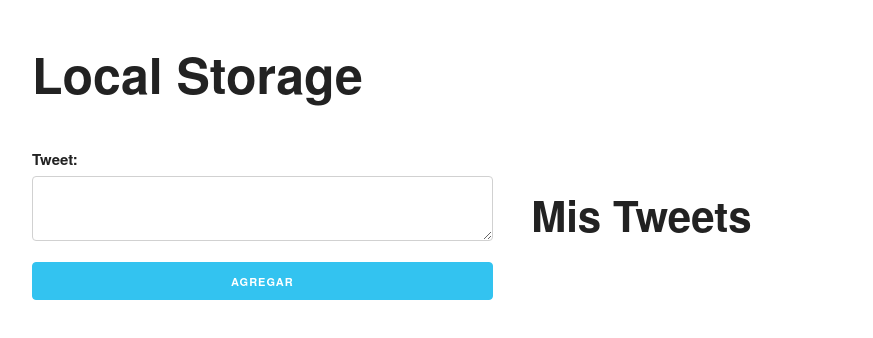
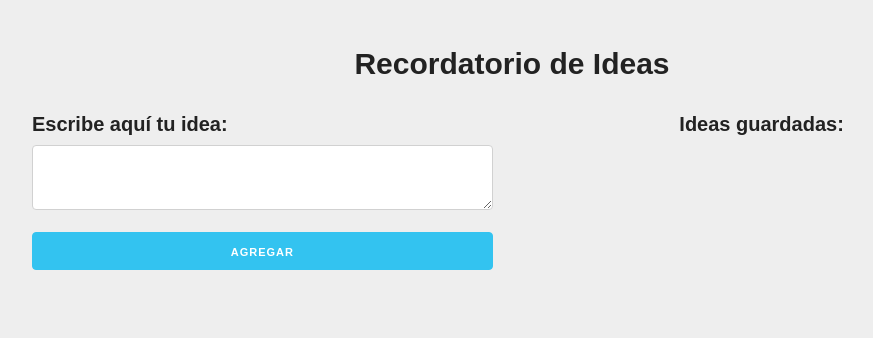
Before and after one commit to MateoBetancurB/ideasBlogs, a plain HTML site: page index.html in a window 1280 px wide. Shown: the whole page, without its empty margins (128-1001 px from the left). Drawn offline with Linux system fonts and the light colour scheme.

Commit message:
actualización html

```diff
--- a/app.js
+++ b/app.js
@@ -0,0 +1,5 @@
+//variables
+const btn = document.querySelector("#btn");
+const textArea = document.querySelector("#textArea");
+
+//eventos
--- a/index.html
+++ b/index.html
@@ -1,38 +1,42 @@
 <!DOCTYPE html>
 <html lang="en">
 	<head>
-    <meta charset="UTF-8">
-    <meta name="viewport" content="width=device-width, initial-scale=1.0">
-    <meta http-equiv="X-UA-Compatible" content="ie=edge">
-    <title>Document</title>
-    <link rel="stylesheet" href="css/normalize.css">
-    <link rel="stylesheet" href="css/skeleton.css">
-    <link rel="stylesheet" href="css/custom.css">
+		<meta charset="UTF-8" />
+		<meta name="viewport" content="width=device-width, initial-scale=1.0" />
+		<meta http-equiv="X-UA-Compatible" content="ie=edge" />
+		<title>Recordatorio Ideas para Blog</title>
+		<link rel="stylesheet" href="css/normalize.css" />
+		<link rel="stylesheet" href="css/skeleton.css" />
+		<link rel="stylesheet" href="css/styles.css" />
 	</head>
 	<body>
-
 		<div id="contenido">
 			<div class="container">
-
-            <h1>Local Storage</h1>
+				<h1>Recordatorio de Ideas</h1>
 				<div class="row">
 					<div class="six columns">
-                    <label for="tweet">Tweet:</label>
-                    <form  id="formulario">
-                            <label for="tweet"></label>
-                            <textarea id="tweet" class="u-full-width"></textarea>
-                            <input type="submit" class="button u-full-width button-primary" value="Agregar">
+						<label for="tweet">Escribe aquí tu idea:</label>
+						<form id="formulario">
+							<label for="textArea"></label>
+							<textarea id="textArea" class="u-full-width"></textarea>
+							<input
+								id="btn"
+								type="submit"
+								class="button u-full-width button-primary"
+								value="Agregar"
+							/>
 						</form>
 					</div>
 					<div class="six columns">
-                    <h2>Mis Tweets</h2>
+						<h2>Ideas guardadas:</h2>
 						<div id="lista-tweets"></div>
 					</div>
 				</div>
+			</div>
+		</div>
+		<!--#contenido-->
 
-        </div>
-    </div> <!--#contenido-->
-
-    <script src="js/app.js"></script>
+		<script src="/app.js"></script>
+		<p class="owner">Desarrollado por: MateoBetancurB</p>
 	</body>
 </html>
```
Lines whose indentation alone changed are shown as unchanged.
